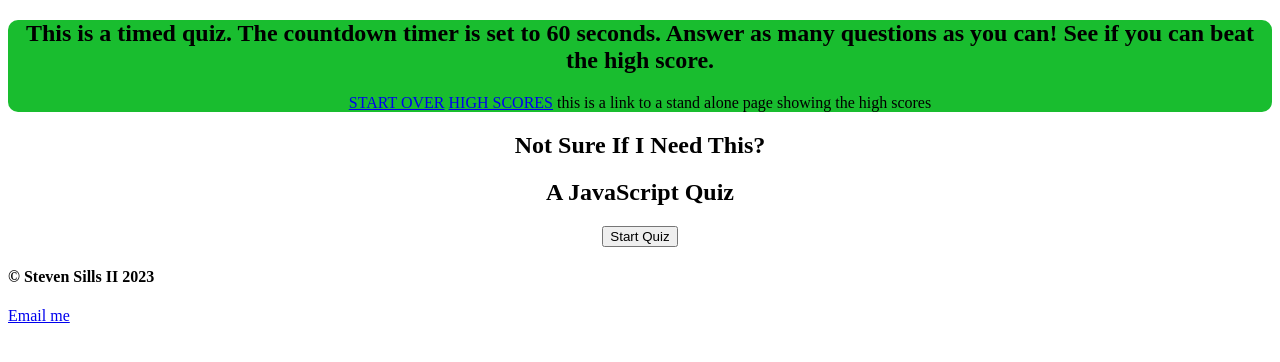
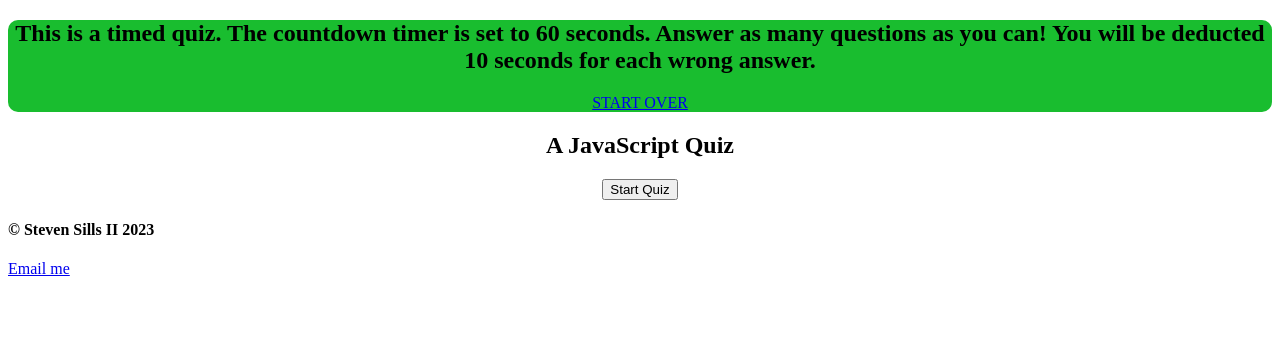
Before and after one commit to Apixa25/code-quiz, a plain HTML site: page index.html in a window 1280 px wide. Drawn offline with Linux system fonts and the light colour scheme.

Commit message:
removed the high scores HTML file

```diff
--- a/assets/script.js
+++ b/assets/script.js
@@ -353,7 +353,7 @@ function handleFormSubmit(event) {
 
 // this is what happens if you get the answer right
 function answeredCorrectly() {
-    countdownClock +=5;
+    countdownClock +=0;
     playerScore +=10;
     correctLog++;
 
--- a/index.html
+++ b/index.html
@@ -9,18 +9,16 @@
 <body>
     <header class="header">
         <nav class="nav-container">
-        <h1 id="title" >This is a timed quiz. The countdown timer is set to 60 seconds. Answer as many questions as you can! See if you can beat the high score.</h1>
+        <h1 id="title" >This is a timed quiz. The countdown timer is set to 60 seconds. Answer as many questions as you can! You will be deducted 10 seconds for each wrong answer.</h1>
         <a href="./index.html">START OVER</a>
             <!-- im placing this link to the index so that the user can reset the page at any time -->
-        <a href="./highscores.html">HIGH SCORES</a>
-        this is a link to a stand alone page showing the high scores
         </nav>
     </header>
     <main class="main" id="main">
         <!-- first page stuff you need to initially build and render in html is below
        banner section -->
       <section class="content-section" id="banner">
-        <h1 class="content-section-title">Not Sure If I Need This? </h1>
+        <!-- <h1 class="content-section-title">Not Sure If I Need This? </h1> -->
         <h2 class="content-section-info">A JavaScript Quiz</h2>
         <div class="btn-control">
           <button class="btn" id="start-btn">Start Quiz</button>
```
